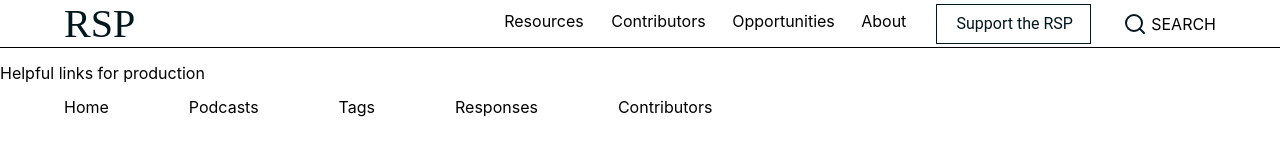
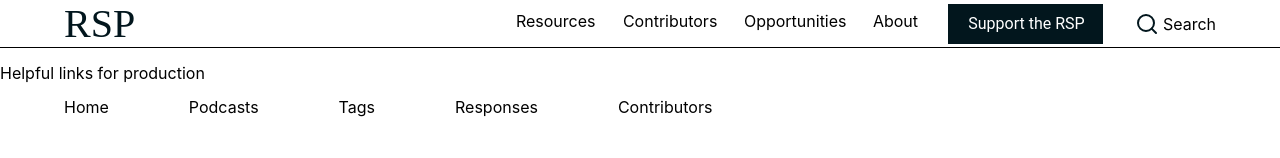
Before and after one commit to dmcconeghy/projectrs-frontend, a React (Create React App) app: page / in a window 1280 px wide. Shown: the top 158 px of the page. Built offline with nearby package versions, Linux system fonts and the light colour scheme; no server answers.

Commit message:
NavBar Search Button logic

```diff
--- a/src/components/NavBar.css
+++ b/src/components/NavBar.css
@@ -115,6 +115,45 @@ a:link, a:visited, a:hover, a:active {
     flex-grow: 0;
 }
 
+.darkSupportButton {
+    box-sizing: border-box;
+
+    display: flex;
+    flex-direction: row;
+    justify-content: center;
+    align-items: center;
+    padding: 8px 18px 8px 20px;
+    gap: 8px;
+
+    background: #02161D;
+
+    border: 1px solid #02161D;
+
+    width: 155px;
+    height: 40px;
+
+    flex: none;
+    order: 1;
+    flex-grow: 0;
+}
+
+ a.darkSupportRSP {
+    height: 24px;
+
+    font-family: 'Roboto';
+    font-style: normal;
+    font-weight: 400;
+    font-size: 16px;
+    line-height: 150%;
+    /* identical to box height, or 24px */
+
+    color: #FFFFFF;
+
+    flex: none;
+    order: 0;
+    flex-grow: 0;
+}
+
 .supportButton {
 
     box-sizing: border-box;
@@ -147,11 +186,7 @@ a:link, a:visited, a:hover, a:active {
     line-height: 150%;
     /* identical to box height, or 24px */
 
-
-
     color: #02161D;
-
-    /* Inside auto layout */
 
     flex: none;
     order: 0;
--- a/src/components/NavBar.js
+++ b/src/components/NavBar.js
@@ -22,14 +22,17 @@ function NavBar() {
                         <NavLink to="/" className="nav-link">Home </NavLink> */}
 
                     </div>
-                    <div className="supportButton"><span className="supportRSP">Support the RSP</span></div>
+
+                    {window.location.pathname === "/" ? <div className="darkSupportButton"><NavLink to="/support" className="darkSupportRSP">Support the RSP</NavLink></div> :
+                    <div className="supportButton"><NavLink to="/support" className="supportRSP">Support the RSP</NavLink></div>}
+
 
                     <div className="search">
                         <svg width="24" height="24" viewBox="0 0 24 24" fill="none" xmlns="http://www.w3.org/2000/svg">
                             <path d="M11 19C15.4183 19 19 15.4183 19 11C19 6.58172 15.4183 3 11 3C6.58172 3 3 6.58172 3 11C3 15.4183 6.58172 19 11 19Z" stroke="#02161D" strokeWidth="2" strokeLinecap="round" strokeLinejoin="round"/>
                             <path d="M21 21.0004L16.65 16.6504" stroke="#02161D" strokeWidth="2" strokeLinecap="round" strokeLinejoin="round"/>
                         </svg>
-                        SEARCH</div>
+                        Search</div>
                 </nav>
             </div>
         </div>
```
